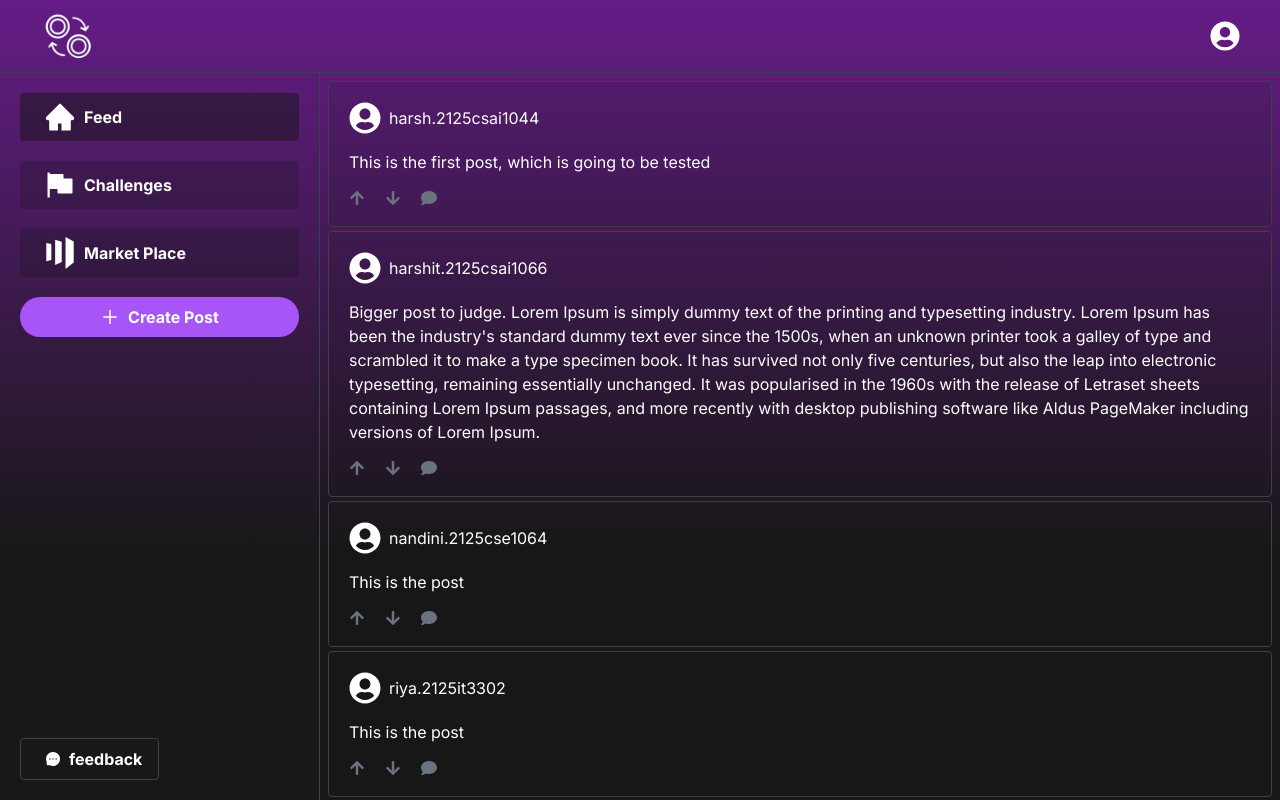
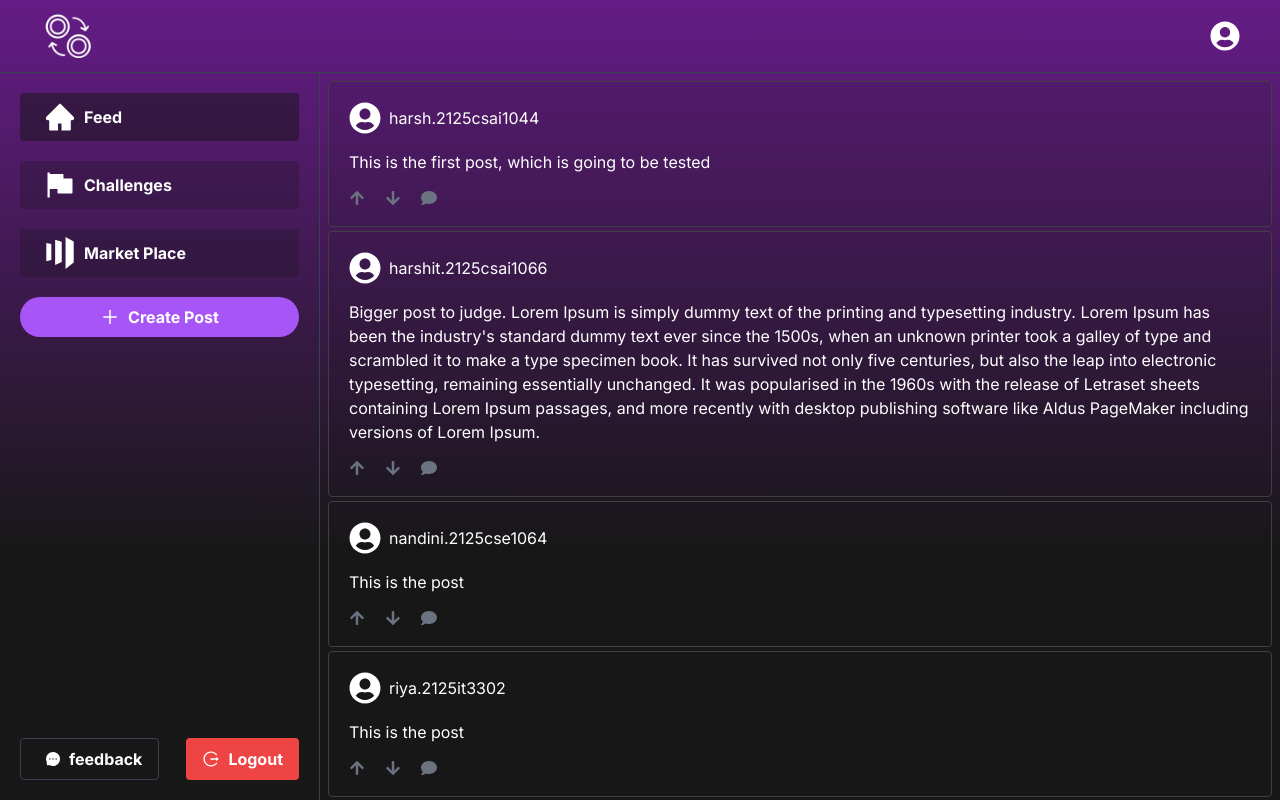
Before and after one commit to the-nexus-point/nexus-next.js, a Next.js app: page / in a window 1280 px wide. Built offline with nearby package versions, Linux system fonts and the light colour scheme.

Commit message:
added logout button and init profile route

```diff
--- /dev/null
+++ b/src/app/profile/page.jsx
@@ -0,0 +1,10 @@
+import Profile from "../../components/Profile";
+const ProfilePage = () => {
+  return (
+    <div>
+      <Profile />
+    </div>
+  );
+};
+
+export default ProfilePage;
--- /dev/null
+++ b/src/components/Profile.jsx
@@ -0,0 +1,24 @@
+import React from "react";
+import {
+  AiOutlineUser,
+  AiOutlineMail,
+  AiOutlineEnvironment,
+  AiOutlineLink,
+} from "react-icons/ai";
+
+const Profile = () => {
+  const user = {
+    name: "John Doe",
+    username: "johndoe",
+    email: "johndoe@example.com",
+    bio: "Software Developer | Tech Enthusiast",
+    location: "New York, USA",
+    website: "https://www.example.com",
+  };
+
+  return (
+    <></>
+  );
+};
+
+export default Profile;
--- a/src/components/shared/Container.jsx
+++ b/src/components/shared/Container.jsx
@@ -3,6 +3,7 @@ import {
   AiFillFlag,
   AiFillMessage,
   AiOutlinePlus,
+  AiOutlineLogout,
 } from "react-icons/ai";
 import { SiMarketo } from "react-icons/si";
 import { FaUserCircle } from "react-icons/fa";
@@ -56,10 +57,14 @@ const Container = ({ children, activeRoute }) => {
               <span>Create Post</span>
             </button>
           </div>
-          <div className="flex-shrink-0 mt-auto mb-5 mx-5">
+          <div className="flex flex-shrink-0 justify-between mt-auto mb-5 mx-5">
             <button className="flex items-center border border-gray-700 hover:border-gray-400 text-white font-bold py-2 px-4 rounded focus:outline-none focus:shadow-outline">
               <AiFillMessage className="mx-2" />
-              feedback
+              <span>feedback</span>
+            </button>
+            <button className="logout-button flex items-center space-x-2 bg-red-500 hover:bg-red-700 text-white font-bold py-2 px-4 rounded">
+              <AiOutlineLogout className="text-lg" />
+              <span>Logout</span>
             </button>
           </div>
         </div>
```
